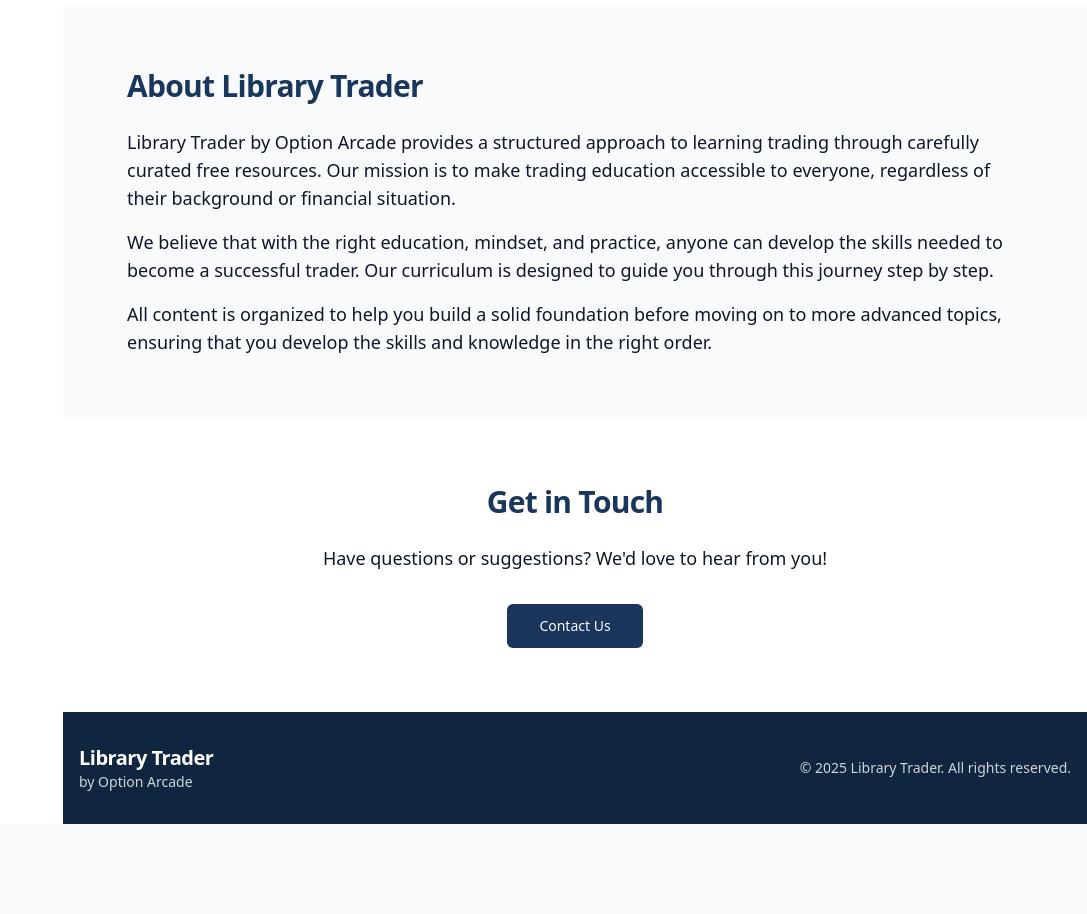
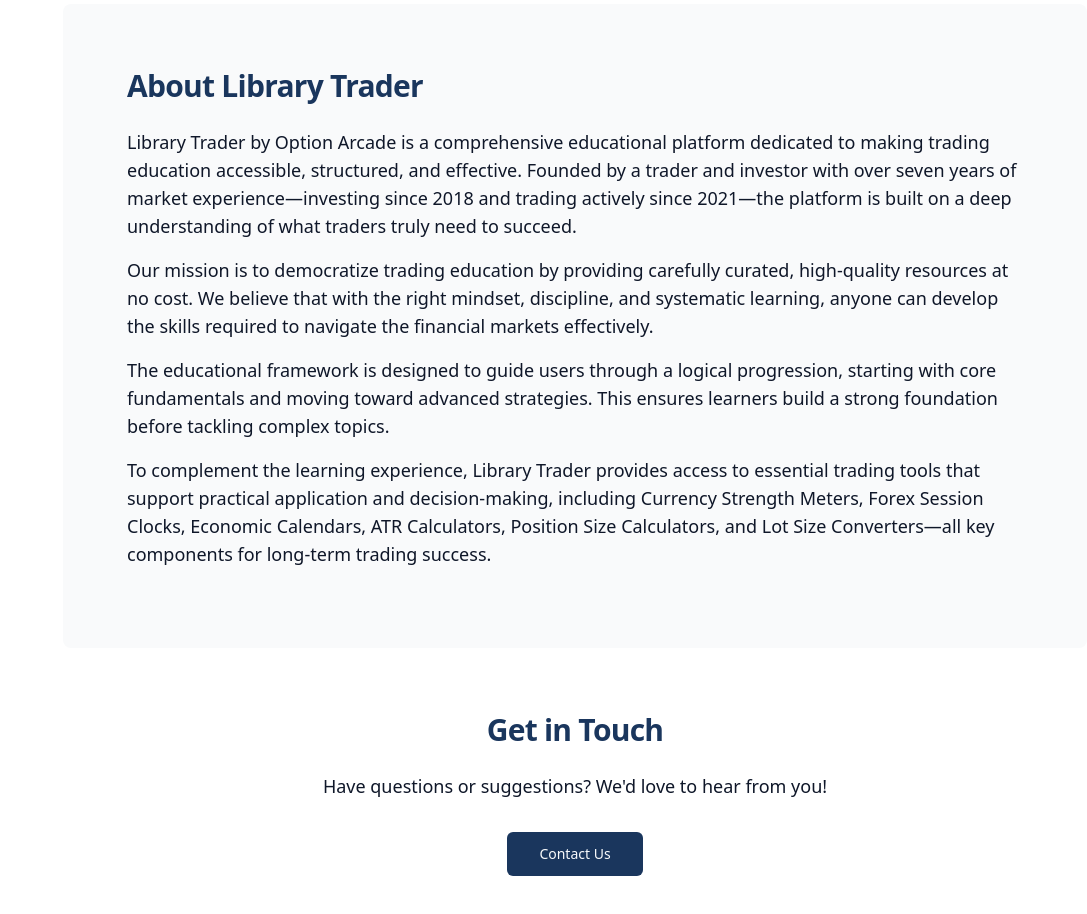
Before and after one commit to Preeth69/arcade-learning-hub, a React (Vite) app: page / in a window 1280 px wide. Shown: the part 1520-2434 px from the top of the page, without its empty margins (193-1280 px from the left). Before the commit the page ends 2344 px from the top, so only its background shows below. Built offline with nearby package versions, Linux system fonts and the light colour scheme.

Commit message:
Add About Library Trader section
Add an "About Library Trader" section to the index page, including a description of the platform, its mission, and the tools available.

```diff
--- a/src/pages/Index.tsx
+++ b/src/pages/Index.tsx
@@ -46,18 +46,26 @@ const Index = () => {
           <div className="max-w-4xl mx-auto">
             <h2 className="text-3xl font-bold mb-6 text-trader-blue">About Library Trader</h2>
             <p className="text-lg mb-4">
-              Library Trader by Option Arcade provides a structured approach to learning trading
-              through carefully curated free resources. Our mission is to make trading education
-              accessible to everyone, regardless of their background or financial situation.
+              Library Trader by Option Arcade is a comprehensive educational platform dedicated to making
+              trading education accessible, structured, and effective. Founded by a trader and investor with
+              over seven years of market experience—investing since 2018 and trading actively since 2021—the
+              platform is built on a deep understanding of what traders truly need to succeed.
             </p>
             <p className="text-lg mb-4">
-              We believe that with the right education, mindset, and practice, anyone can develop
-              the skills needed to become a successful trader. Our curriculum is designed to guide
-              you through this journey step by step.
+              Our mission is to democratize trading education by providing carefully curated, high-quality
+              resources at no cost. We believe that with the right mindset, discipline, and systematic learning,
+              anyone can develop the skills required to navigate the financial markets effectively.
             </p>
-            <p className="text-lg">
-              All content is organized to help you build a solid foundation before moving on to
-              more advanced topics, ensuring that you develop the skills and knowledge in the right order.
+            <p className="text-lg mb-4">
+              The educational framework is designed to guide users through a logical progression, starting with
+              core fundamentals and moving toward advanced strategies. This ensures learners build a strong
+              foundation before tackling complex topics.
+            </p>
+            <p className="text-lg mb-4">
+              To complement the learning experience, Library Trader provides access to essential trading tools
+              that support practical application and decision-making, including Currency Strength Meters,
+              Forex Session Clocks, Economic Calendars, ATR Calculators, Position Size Calculators, and
+              Lot Size Converters—all key components for long-term trading success.
             </p>
           </div>
         </section>
```
